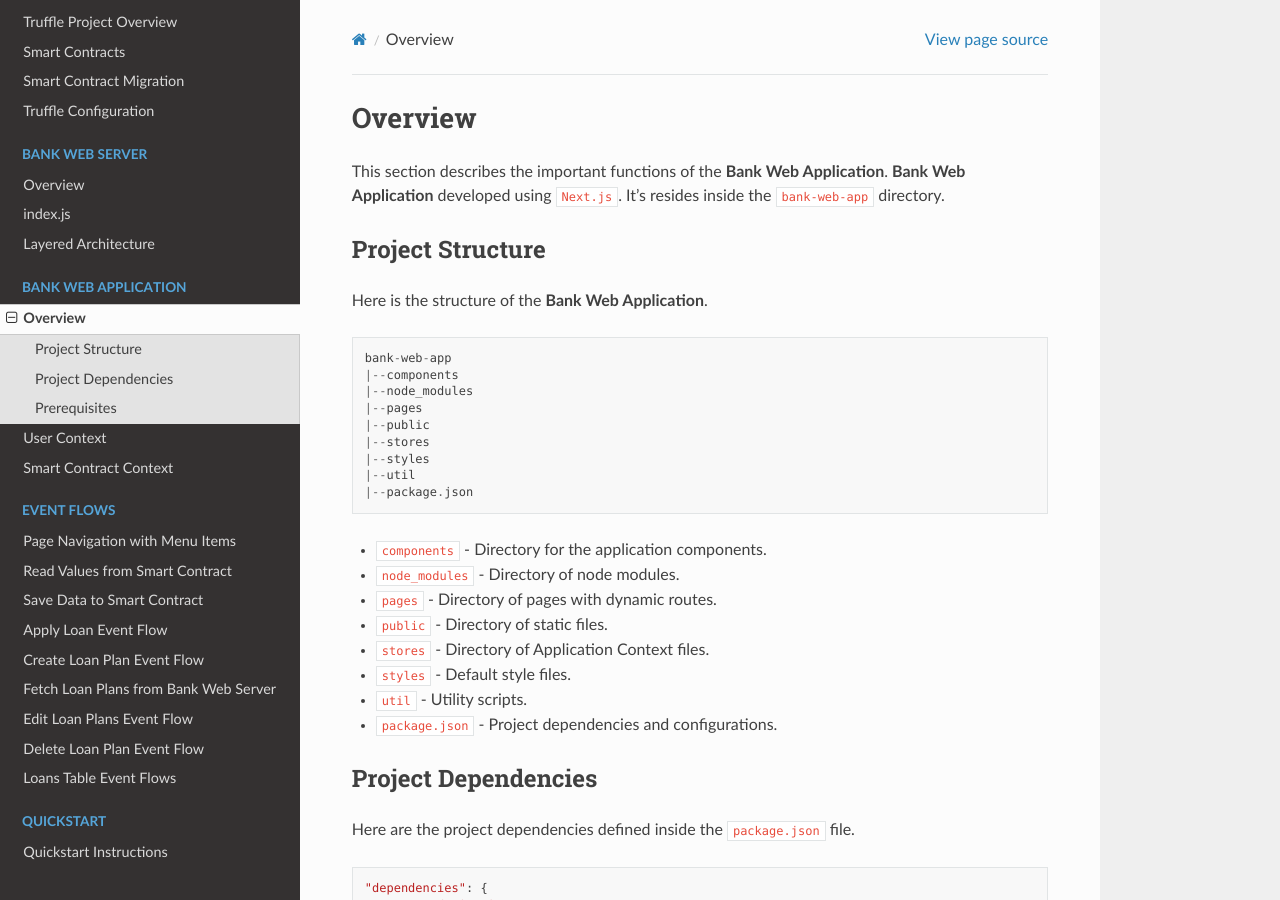
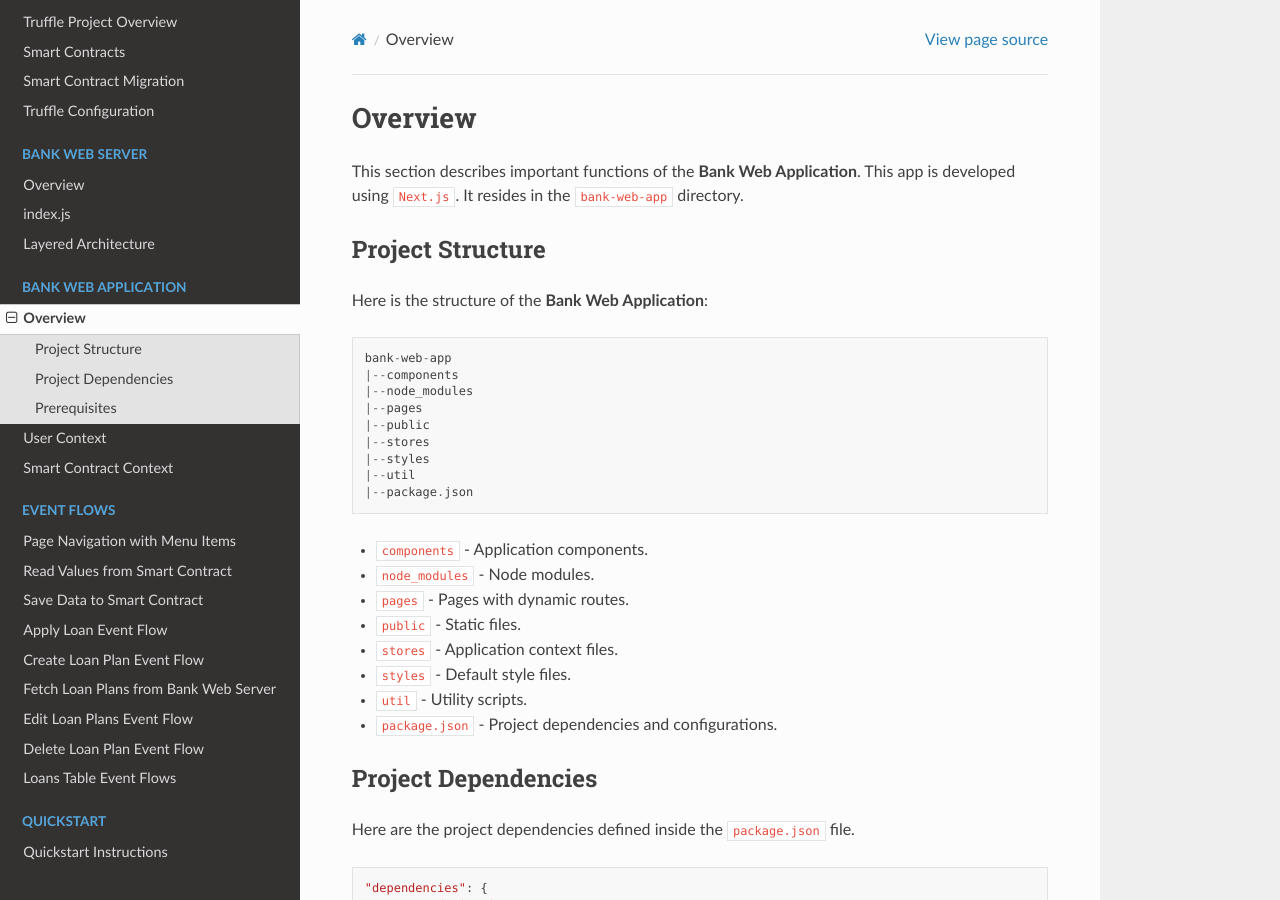
Before and after one commit to NivedithaKarthikeyan/LandregistryApp, a Sphinx documentation site: the page built from docs/source/bankClient/introduction.rst, in a window 1280 px wide and 900 px high. Built offline with Sphinx 7.4.7 and the Read the Docs theme 2.0.0, drawn with Linux system fonts in a browser that asks for light colours.

Commit message:
Update docs/source/bankClient/introduction.rst, docs/source/bankServer/introduction.rst

```diff
--- a/docs/source/bankClient/introduction.rst
+++ b/docs/source/bankClient/introduction.rst
@@ -1,14 +1,14 @@
 Overview
 ================================
 
-This section describes the important functions of the **Bank Web Application**.
-**Bank Web Application** developed using ``Next.js``.
-It's resides inside the ``bank-web-app`` directory.
+This section describes important functions of the **Bank Web Application**.
+This app is developed using ``Next.js``.
+It resides in the ``bank-web-app`` directory.
 
 Project Structure
 ------------------
 
-Here is the structure of the **Bank Web Application**. ::
+Here is the structure of the **Bank Web Application**: ::
 
     bank-web-app
     |--components
@@ -20,11 +20,11 @@ Here is the structure of the **Bank Web Application**. ::
     |--util
     |--package.json
 
-* ``components`` - Directory for the application components.
-* ``node_modules`` - Directory of node modules.
-* ``pages`` - Directory of pages with dynamic routes.
-* ``public`` - Directory of static files.
-* ``stores`` - Directory of Application Context files.
+* ``components`` - Application components.
+* ``node_modules`` - Node modules.
+* ``pages`` - Pages with dynamic routes.
+* ``public`` - Static files.
+* ``stores`` - Application context files.
 * ``styles`` - Default style files.
 * ``util`` - Utility scripts.
 * ``package.json`` - Project dependencies and configurations.
```
Also changed, not shown: docs/source/bankServer/introduction.rst (+4 -4 lines).
